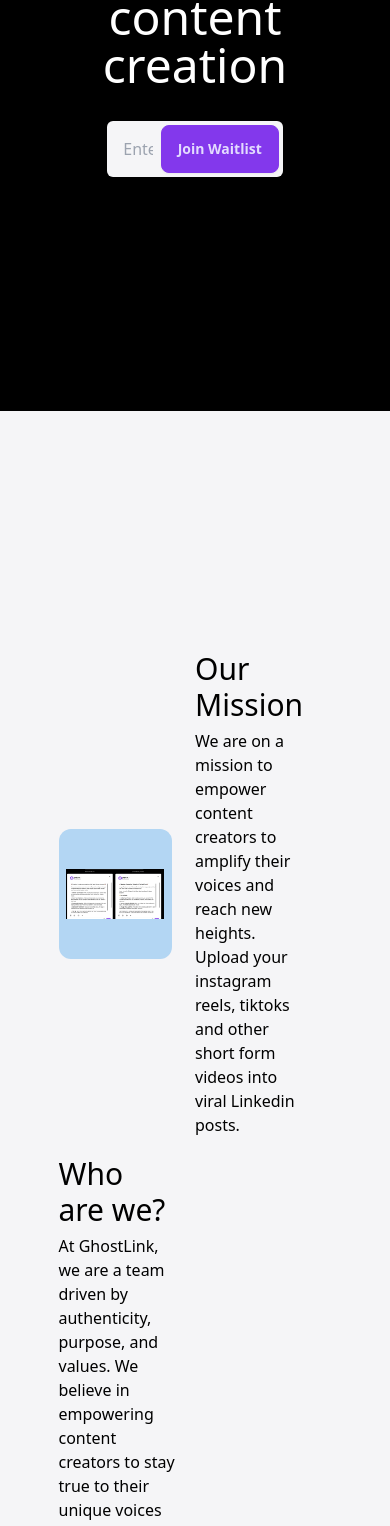
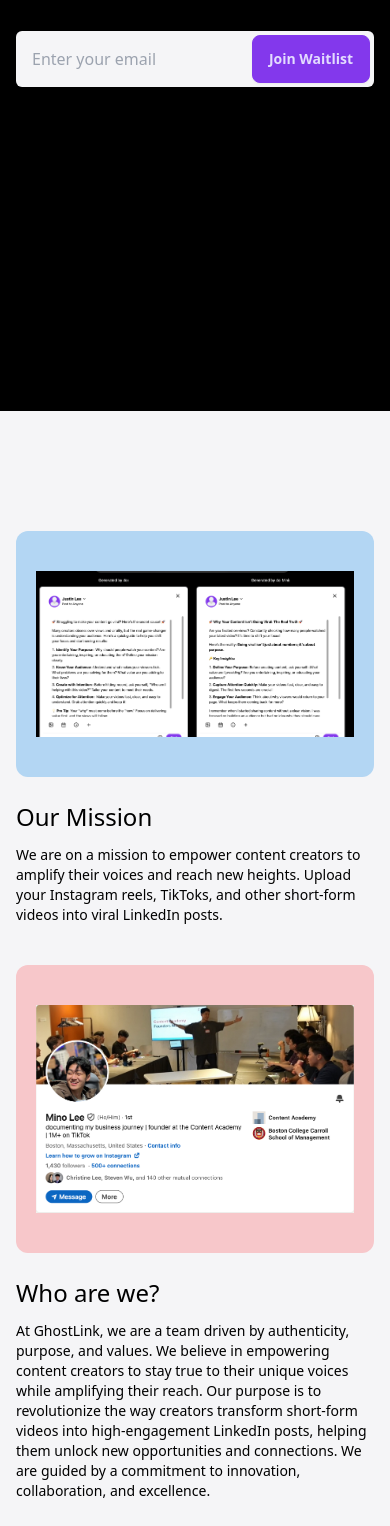
Before and after one commit to justinklee1253/ghostlink, a Next.js app in the folder ghostlink-frontend/: page /about in a window 390 px wide. Shown: the part 433-1959 px from the top of the page. Built offline with nearby package versions, Linux system fonts and the light colour scheme; no server answers.

Commit message:
protect routes, fix here and there, ui

```diff
--- a/ghostlink-frontend/package.json
+++ b/ghostlink-frontend/package.json
@@ -25,6 +25,7 @@
     "react-dom": "^18.3.1",
     "react-intersection-observer": "^9.13.0",
     "react-markdown": "^9.0.1",
+    "react-toastify": "^10.0.5",
     "remark-breaks": "^4.0.0",
     "remark-gfm": "^4.0.0",
     "sharp": "^0.33.5"
--- a/ghostlink-frontend/src/app/about/page.tsx
+++ b/ghostlink-frontend/src/app/about/page.tsx
@@ -7,11 +7,9 @@
 import product from "@/assets/Images/product.png";
 import waitlist from "@/assets/Images/waitlist.png";
 import themeeno2 from "@/assets/Images/themeeno2.png";
-import cool from "@/assets/Images/cool.png";
-import VideoInput from "@/assets/Images/VideoInput.png";
 
 export default function About() {
-    const [email, setEmail] = useState('')
+  const [email, setEmail] = useState("");
 
   const router = useRouter();
 
@@ -39,16 +37,16 @@
   });
 
   const handleChange = (evt: ChangeEvent<HTMLInputElement>) => {
-        const { value } = evt.target
-        setEmail(value)
-    }
+    const { value } = evt.target;
+    setEmail(value);
+  };
 
   const handleWaitlist = () => {
-        const emailPattern = /^[^\s@]+@[^\s@]+\.[^\s@]+$/
+    const emailPattern = /^[^\s@]+@[^\s@]+\.[^\s@]+$/;
 
-        if(emailPattern.test(email)) {
+    if (emailPattern.test(email)) {
       router.push(`/waitlist?email=${encodeURIComponent(email)}`);
-        } else if(email === '') {
+    } else if (email === "") {
       router.push(`/waitlist`);
     } else {
       alert("Please enter a valid email address.");
@@ -56,7 +54,7 @@
   };
 
   return (
-        <div className="flex flex-col justify-center items-center text-white">
+    <div className="flex flex-col justify-center items-center text-white w-full">
       <motion.div
         variants={{
           hidden: { opacity: 0, y: -75 },
@@ -65,10 +63,12 @@
         initial="hidden"
         animate="visible"
         transition={{ duration: 0.5 }}
-                className="flex min-h-screen w-[45vw] flex-col items-center justify-center text-center"
+        className="flex min-h-screen w-full md:w-[45vw] flex-col items-center justify-center text-center p-4"
       >
-                <h1 className="mb-8 text-center text-5xl sm:text-5xl font-bold font-medium text-white">Centralized hub to streamline your content creation</h1>
-                <div className="flex bg-[#f5f5f7] gap-2 md:gap-[1vw] pt-1 pb-1 pl-4 pr-1 rounded-md w-full max-w-[400px]">
+        <h1 className="mb-8 text-center text-3xl md:text-5xl font-bold font-medium text-white">
+          Centralized hub to streamline your content creation
+        </h1>
+        <div className="flex bg-[#f5f5f7] gap-2 pt-1 pb-1 pl-4 pr-1 rounded-md w-full max-w-[400px]">
           <input
             type="email"
             placeholder="Enter your email"
@@ -81,34 +81,32 @@
           </button>
         </div>
       </motion.div>
-            <div className="flex w-full flex-col pl-[15vw] pr-[15vw] pt-40 pb-40 bg-[#f5f5f7] text-black">
+      <div className="flex w-full flex-col p-4 md:pl-[15vw] md:pr-[15vw] pt-20 md:pt-40 pb-20 md:pb-40 bg-[#f5f5f7] text-black">
         <motion.div
           ref={ref1}
           initial={{ opacity: 0 }}
           animate={{ opacity: inView1 ? 1 : 0 }}
           transition={{ duration: 0.5 }}
         >
-                    <h2 className="w-[55vw] md:text-5xl font-light mb-20"></h2>
+          <h2 className="md:w-[55vw] text-xl md:text-5xl font-light mb-10 md:mb-20"></h2>
         </motion.div>
-                <div className="flex flex-col w-[65vw] gap-[5vw]">
+        <div className="flex flex-col md:w-[65vw] gap-10 md:gap-[5vw]">
           <motion.div
             ref={ref2}
             initial={{ opacity: 0, x: -100 }}
             animate={{ opacity: inView2 ? 1 : 0, x: inView2 ? 0 : -100 }}
             transition={{ duration: 0.5 }}
-                        className="flex justify-between items-center"
+            className="flex flex-col md:flex-row justify-between items-center gap-6"
           >
-                        <div className="bg-[rgba(179,214,243,1.0)] rounded-xl pl-[2vw] pr-[2vw] pt-10 pb-10" >
-                            <Image className="w-[25vw]" src={product} alt="VideoInput Image"/>
+            <div className="bg-[rgba(179,214,243,1.0)] rounded-xl p-5 md:pl-[2vw] md:pr-[2vw] pt-10 pb-10 w-full md:w-auto">
+              <Image className="w-full md:w-[25vw]" src={product} alt="VideoInput Image" />
             </div>
-                        <div className="flex flex-col gap-[1.5vw] w-[30vw]">
-                            <h4 className="text-3xl font-light">Our Mission</h4>
-                            <p className="text-base md:text-lg font-extralight">
-
-                            We are on a mission to empower content creators to amplify their voices and reach new heights.
-
-                            Upload your instagram reels, tiktoks and other short form videos into viral Linkedin posts.
-
+            <div className="flex flex-col gap-3 md:gap-[1.5vw] w-full md:w-[30vw]">
+              <h4 className="text-2xl md:text-3xl font-light">Our Mission</h4>
+              <p className="text-sm md:text-lg font-extralight">
+                We are on a mission to empower content creators to amplify their
+                voices and reach new heights. Upload your Instagram reels,
+                TikToks, and other short-form videos into viral LinkedIn posts.
               </p>
             </div>
           </motion.div>
@@ -117,14 +115,22 @@
             initial={{ opacity: 0, x: 100 }}
             animate={{ opacity: inView3 ? 1 : 0, x: inView3 ? 0 : 100 }}
             transition={{ duration: 0.5 }}
-                        className="flex flex-row-reverse justify-between items-center"
+            className="flex flex-col md:flex-row-reverse justify-between items-center gap-6"
           >
-                        <div className="bg-[rgba(247,199,202,1.0)] rounded-xl pl-[2vw] pr-[2vw] pt-10 pb-10" >
-                            <Image className="w-[25vw]" src={themeeno2} alt="VideoInput Image"/>
+            <div className="bg-[rgba(247,199,202,1.0)] rounded-xl p-5 md:pl-[2vw] md:pr-[2vw] pt-10 pb-10 w-full md:w-auto">
+              <Image className="w-full md:w-[25vw]" src={themeeno2} alt="VideoInput Image" />
             </div>
-                        <div className="flex flex-col gap-[1.5vw] w-[30vw]">
-                            <h4 className="text-3xl font-light">Who are we?</h4>
-                            <p className="text-base md:text-lg font-extralight"> At GhostLink, we are a team driven by authenticity, purpose, and values. We believe in empowering content creators to stay true to their unique voices while amplifying their reach. Our purpose is to revolutionize the way creators transform short-form videos into high-engagement LinkedIn posts, helping them unlock new opportunities and connections. We are guided by a commitment to innovation, collaboration, and excellence. </p>
+            <div className="flex flex-col gap-3 md:gap-[1.5vw] w-full md:w-[30vw]">
+              <h4 className="text-2xl md:text-3xl font-light">Who are we?</h4>
+              <p className="text-sm md:text-lg font-extralight">
+                At GhostLink, we are a team driven by authenticity, purpose, and
+                values. We believe in empowering content creators to stay true
+                to their unique voices while amplifying their reach. Our purpose
+                is to revolutionize the way creators transform short-form videos
+                into high-engagement LinkedIn posts, helping them unlock new
+                opportunities and connections. We are guided by a commitment to
+                innovation, collaboration, and excellence.
+              </p>
             </div>
           </motion.div>
           <motion.div
@@ -132,14 +138,22 @@
             initial={{ opacity: 0, x: -100 }}
             animate={{ opacity: inView4 ? 1 : 0, x: inView4 ? 0 : -100 }}
             transition={{ duration: 0.5 }}
-                        className="flex justify-between items-center"
+            className="flex flex-col md:flex-row justify-between items-center gap-6"
           >
-                        <div className="bg-[rgba(243,240,196,1.0)] rounded-xl pl-[2vw] pr-[2vw] pt-10 pb-10" >
-                            <Image className="w-[25vw]" src={waitlist} alt="VideoInput Image"/>
+            <div className="bg-[rgba(243,240,196,1.0)] rounded-xl p-5 md:pl-[2vw] md:pr-[2vw] pt-10 pb-10 w-full md:w-auto">
+              <Image className="w-full md:w-[25vw]" src={waitlist} alt="VideoInput Image" />
             </div>
-                        <div className="flex flex-col gap-[1.5vw] w-[30vw]">
-                            <h4 className="text-3xl font-light">Our Product</h4>
-                            <p className="text-base md:text-lg font-extralight"> Our AI technology is designed to preserve the authenticity of creators’ content while delivering best-in-class solutions to help them grow and thrive. At GhostLink, we don’t just build tools—we help creators shape their story and share it with the world. With a passion for purpose-driven work and values that center around growth, authenticity, and persistence, we aim to create meaningful connections between creators and their audiences. Join the waitlist today!
+            <div className="flex flex-col gap-3 md:gap-[1.5vw] w-full md:w-[30vw]">
+              <h4 className="text-2xl md:text-3xl font-light">Our Product</h4>
+              <p className="text-sm md:text-lg font-extralight">
+                Our AI technology is designed to preserve the authenticity of
+                creators’ content while delivering best-in-class solutions to
+                help them grow and thrive. At GhostLink, we don’t just build
+                tools—we help creators shape their story and share it with the
+                world. With a passion for purpose-driven work and values that
+                center around growth, authenticity, and persistence, we aim to
+                create meaningful connections between creators and their
+                audiences. Join the waitlist today!
               </p>
             </div>
           </motion.div>
@@ -150,9 +164,9 @@
         initial={{ opacity: 0 }}
         animate={{ opacity: inView5 ? 1 : 0 }}
         transition={{ duration: 0.5 }}
-                className="flex min-h-[60vh] w-full flex-col items-center justify-center text-white mt-6"
+        className="flex min-h-[60vh] w-full flex-col items-center justify-center text-white mt-6 px-4"
       >
-                <h4 className="mb-8 w-full max-w-[37vw] text-3xl md:text-5xl text-center font-light">
+        <h4 className="mb-8 w-full max-w-[37vw] text-2xl md:text-5xl text-center font-light">
           Ditch the ghostwriters and elevate your engagement.
         </h4>
         <div className="flex bg-[#f5f5f7] gap-2 md:gap-[1vw] pt-1 pb-1 pl-4 pr-1 rounded-md w-full max-w-[400px]">
--- a/ghostlink-frontend/src/app/page.tsx
+++ b/ghostlink-frontend/src/app/page.tsx
@@ -29,6 +29,10 @@
 
   const handleFileUpload = () => {
     router.push("/uploadVideo");
+  };
+
+  const handleAbout = () => {
+    router.push("/about");
   };
 
   const handleWaitlist = () => {
@@ -66,7 +70,7 @@
           <button className="btn btn-primary" onClick={handleWaitlist}>
             Join Waitlist
           </button>
-          <button className="ghost btn border-0 text-white">Learn More</button>
+          <button className="ghost btn border-0 text-white" onClick={handleAbout}>Learn More</button>
         </div>
       </motion.div>
         <div className="w-full max-w-[85vw] md:max-w-[65vw] mt-4">
```
Also changed, not shown: ghostlink-frontend/src/components/Navbar/navbar.tsx (+6 -8 lines), ghostlink-frontend/src/middleware.ts (+33 -30 lines), 1 other file (tests, documents, lock files or other folders). Lines whose indentation alone changed are shown as unchanged.
